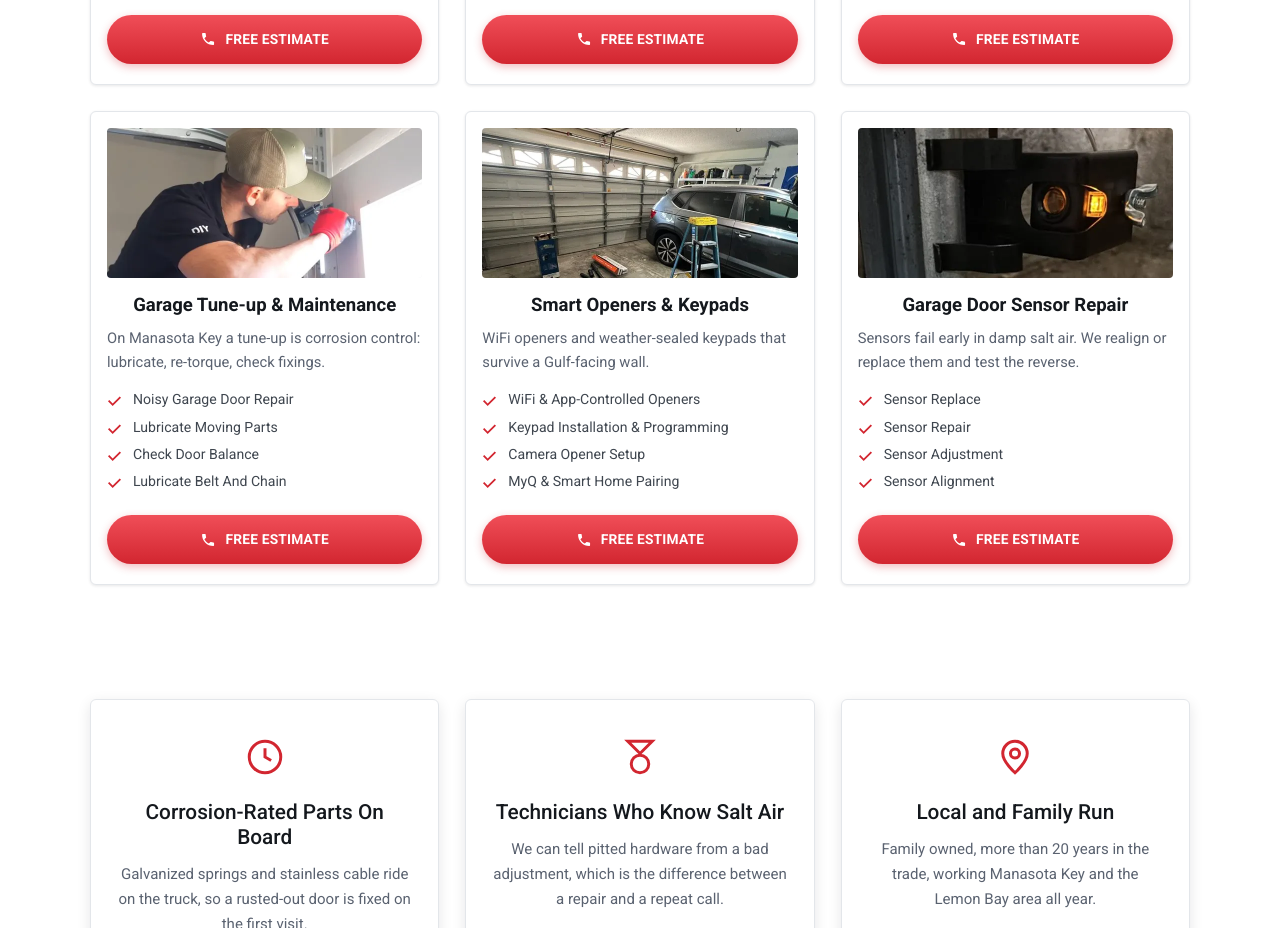
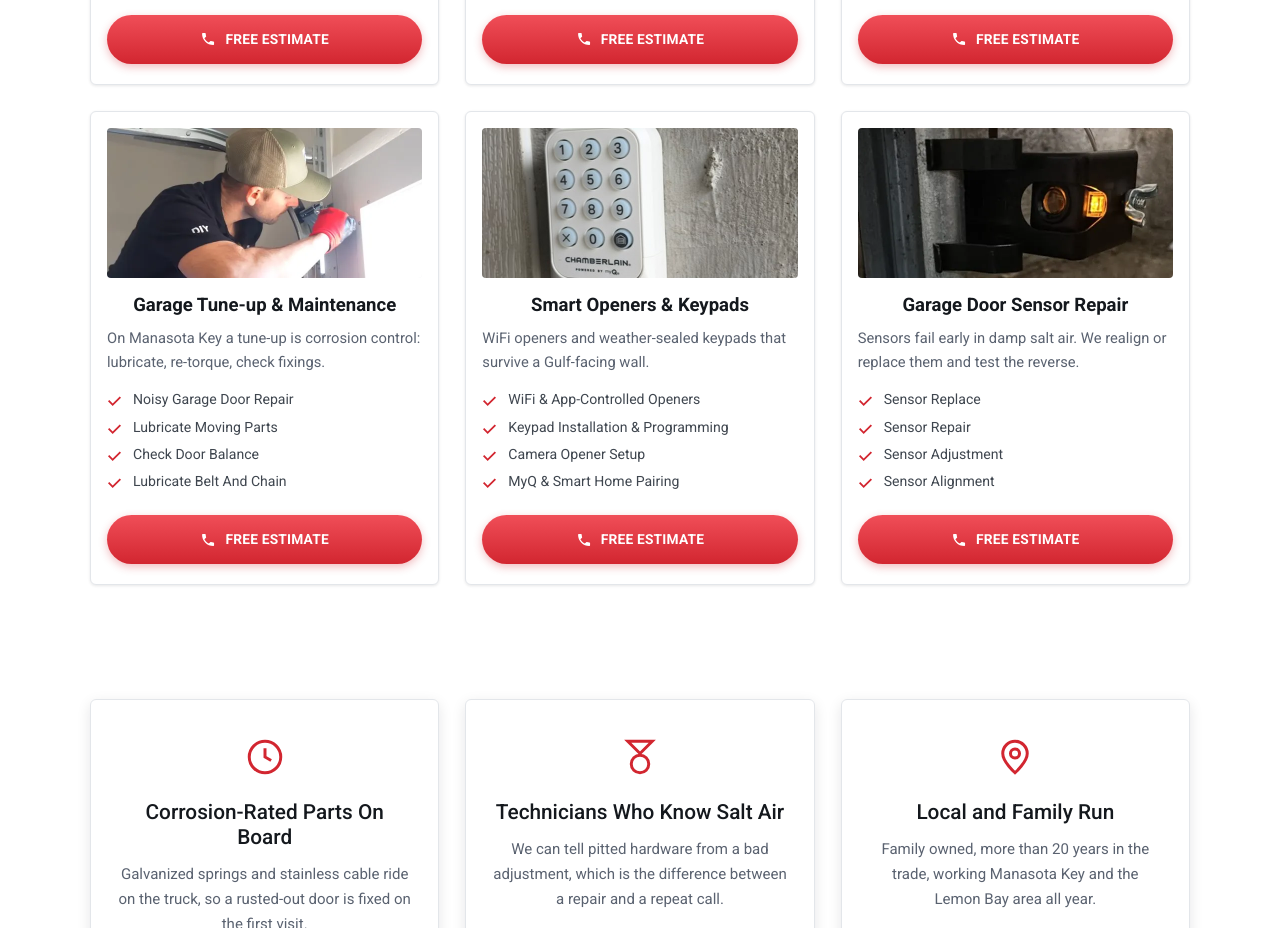
Before and after one commit to guysalm/og-garage-doors, a plain HTML site: page garage-door-repair-englewood-fl.html in a window 1280 px wide. Shown: the part 3111-4039 px from the top of the page. Drawn offline with Linux system fonts and the light colour scheme.

Commit message:
Use the real keypad photo on the smart opener card
Cropped from a photo of a Chamberlain myQ keypad: a 2.2:1 band taken at
y=388 of the 680x1024 original, which is the only landscape crop that keeps
every key row and the Chamberlain mark while losing just the top and bottom
bezel. Scaled to the 660x300 the other cards use, 39KB at q88.

It is a .jpg rather than a .webp like its neighbours because this machine has
no WebP encoder - no cwebp, no ImageMagick, and GDI+ never had one. Well
inside the 100KB limit either way. Only the file name changes if a converter
turns up later.

The alt now describes the photo that is actually there. The fallback alt
stays as it was, written for the opener photo it describes, so the card is
still accurate if the file goes missing.

The full-size original moves to assets/img/Real Photos/, which is gitignored
for the reason the camera originals are: the repo root is the publish root.
It went in with the previous commit, so it has been downloadable at
/assets/Kepad.jpg since then - a photo of a keypad on a wall, nothing
sensitive, so it is removed going forward rather than scrubbed from history.

Co-Authored-By: Claude Opus 5 <noreply@anthropic.com>
Claude-Session: https://claude.ai/code/session_01V46km9W6YV22M7RfYiwqe3

```diff
--- a/garage-door-repair-englewood-fl.html
+++ b/garage-door-repair-englewood-fl.html
@@ -1011,10 +1011,10 @@ section[id],.service-card[id],#main{scroll-margin-top:112px}
         <!-- Took the twelfth slot from the new-door card. Openers and keypads
              are ours to install; the door itself is not - see the NO DOOR
              INSTALLATION note in the build script.
-             assets/img/service-opener-repair-installation.webp is the opener photo until a picture of a smart
+             assets/img/service-smart-opener-keypad.jpg is the opener photo until a picture of a smart
              opener or keypad is dropped at the path the build prints. -->
         <article class="service-card" id="svc-smart">
-          <img src="assets/img/service-opener-repair-installation.webp" width="660" height="300" loading="lazy" alt="Garage door opener and rail on the ceiling of a garage, ready for a smart upgrade">
+          <img src="assets/img/service-smart-opener-keypad.jpg" width="660" height="300" loading="lazy" alt="Chamberlain myQ wireless keypad mounted on the wall beside a garage door">
           <h3>Smart Openers &amp; Keypads</h3>
           <p class="service-card__desc">WiFi openers and weather-sealed keypads that survive a Gulf-facing wall.</p>
           <ul class="checks">
```
Also changed, not shown: garage-door-repair-north-port-fl.html (+2 -2 lines), garage-door-repair-sarasota-fl.html (+2 -2 lines), index.html (+2 -2 lines), README.md, assets/Kepad.jpg (deleted), assets/img/service-smart-opener-keypad.jpg (added), 1 other file.
